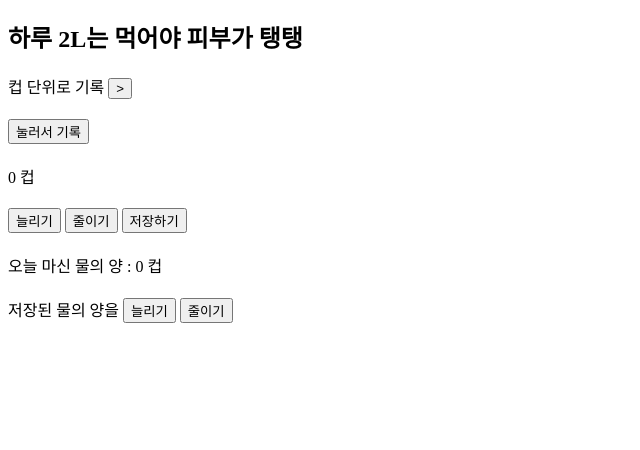
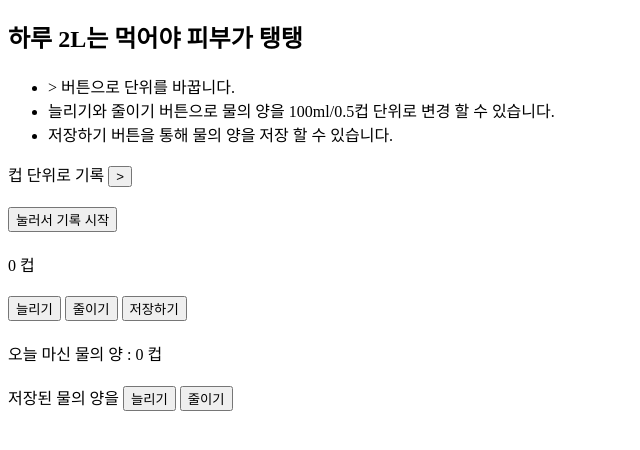
Before and after one commit to doria-re/drinkmorewater, a plain HTML site: page index.html in a window 1280 px wide. Shown: the part 70-520 px from the top of the page, without its empty margins (0-640 px from the left). Drawn offline with Linux system fonts and the light colour scheme.

Commit message:
설명 추가

```diff
--- a/index.html
+++ b/index.html
@@ -13,6 +13,17 @@
 <body>
     <h1>마신 물을 기록하자!</h1>
     <h2>하루 2L는 먹어야 피부가 탱탱</h2>
+    <ul>
+        <li>
+            > 버튼으로 단위를 바꿉니다.
+        </li>
+        <li>
+            늘리기와 줄이기 버튼으로 물의 양을 100ml/0.5컵 단위로 변경 할 수 있습니다.
+        </li>
+        <li>
+            저장하기 버튼을 통해 물의 양을 저장 할 수 있습니다.
+        </li>
+    </ul>
     <div>
         <span class="unit">
             컵 단위로 기록
@@ -20,7 +31,7 @@
         <button id="change-unit">></button>
     </div>
     <div>
-        <button id="water-record" onclick="onClickButton()">눌러서 기록</button>
+        <button id="water-record" onclick="onClickButton()">눌러서 기록 시작</button>
     </div>
     <div>
         <span id="amount">
--- a/js/waterAmount.js
+++ b/js/waterAmount.js
@@ -24,9 +24,10 @@ let waterInterval;
 function water(){
     if (count % 2 === 0){
         clearInterval(waterInterval);
-
+        $waterButton.innerText = "눌러서 기록 시작";
     } else {
         waterInterval = setInterval(addWater, 1000);
+        $waterButton.innerText = "눌러서 멈춤";
     }
 }
 
```
